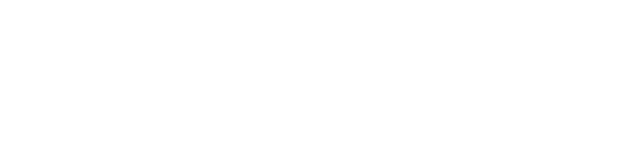
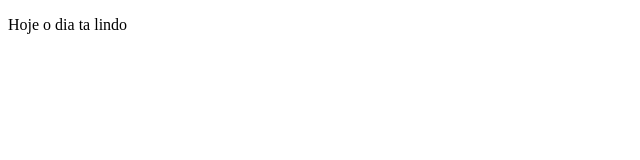
Before and after one commit to gustavobtflores/Git, a plain HTML site: page index.html in a window 1280 px wide. Shown: the whole page, without its empty margins (0-640 px from the left). Drawn offline with Linux system fonts and the light colour scheme.

Commit message:
update index.html

```diff
--- a/index.html
+++ b/index.html
@@ -6,5 +6,7 @@
 		<meta name="viewport" content="width=device-width, initial-scale=1.0" />
 		<title>Document</title>
 	</head>
-	<body></body>
+	<body>
+		<p>Hoje o dia ta lindo</p>
+	</body>
 </html>
```
